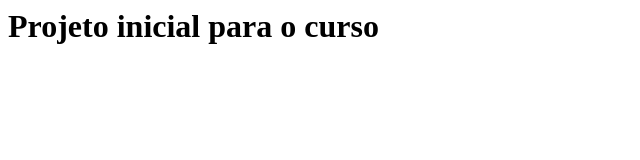
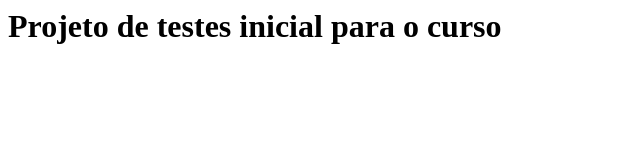
Before and after one commit to raphaelmpinheiro/learning-git, a plain HTML site: page index.html in a window 1280 px wide. Shown: the whole page, without its empty margins (0-640 px from the left). Drawn offline with Linux system fonts and the light colour scheme.

Commit message:
Alterando mais uma vez...

```diff
--- a/index.html
+++ b/index.html
@@ -2,6 +2,6 @@
     <head>
     </head>
     <body>
-        <h1>Projeto inicial para o curso</h1>
+        <h1>Projeto de testes inicial para o curso</h1>
     <body>
 </html>
```
